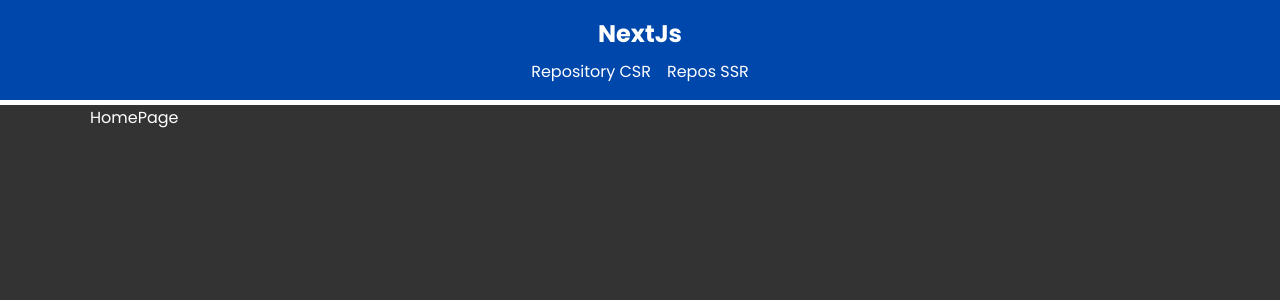
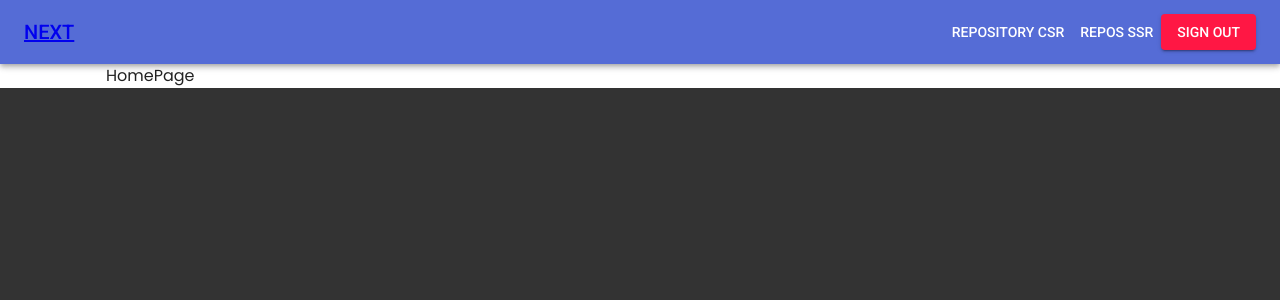
Before and after one commit to devdotfatima/Nextjs-Practice, a Next.js app: page / in a window 1280 px wide. Shown: the top 300 px of the page. Built offline with nearby package versions, Linux system fonts and the light colour scheme.

Commit message:
integrates mui styling in app

```diff
--- a/app/components/Header.tsx
+++ b/app/components/Header.tsx
@@ -1,18 +1,32 @@
-import Link from 'next/link';
+"use client";
+
+import Link from "next/link";
+import { useState, useEffect } from "react";
+import { signIn, signOut, useSession, getProviders } from "next-auth/react";
+import { AppBar, Toolbar, Typography, Button } from "@mui/material";
 
 const Header = () => {
   return (
-    <header className='header'>
-      <div className='container'>
-        <div className='logo'>
-          <Link href='/'>NextJs</Link>
-        </div>
-        <div className='links'>
-          <Link href='/reposCSR'>Repository CSR</Link>
-          <Link href='/repos'>Repos SSR</Link>
-        </div>
-      </div>
-    </header>
+    <AppBar position="static">
+      <Toolbar>
+
+          <Typography variant="h6" component="div" sx={{ flexGrow: 1 }}>
+          <Link  href="/">
+            NEXT
+            </Link>
+          </Typography>
+
+        <Button color="inherit" href="/reposCSR">
+          Repository CSR
+        </Button>
+        <Button color="inherit" href="/repos">
+          Repos SSR
+        </Button>
+        <Button variant="contained" color="error" onClick={()=>signOut()}>
+          Sign Out
+        </Button>
+      </Toolbar>
+    </AppBar>
   );
 };
 export default Header;
--- /dev/null
+++ b/app/createEmotionCache.ts
@@ -0,0 +1,19 @@
+import createCache from '@emotion/cache';
+
+const isBrowser = typeof document !== 'undefined';
+
+// On the client side, Create a meta tag at the top of the <head> and set it as insertionPoint.
+// This assures that MUI styles are loaded first.
+// It allows developers to easily override MUI styles with other styling solutions, like CSS modules.
+export default function createEmotionCache() {
+  let insertionPoint;
+
+  if (isBrowser) {
+    const emotionInsertionPoint = document.querySelector<HTMLMetaElement>(
+      'meta[name="emotion-insertion-point"]',
+    );
+    insertionPoint = emotionInsertionPoint ?? undefined;
+  }
+
+  return createCache({ key: 'mui-style', insertionPoint });
+}
--- a/app/layout.tsx
+++ b/app/layout.tsx
@@ -1,7 +1,18 @@
+"use client"
 import './globals.css';
 import { Poppins } from 'next/font/google';
 import Header from './components/Header';
+import { ThemeProvider } from '@mui/material/styles';
+import CssBaseline from '@mui/material/CssBaseline';
+import { CacheProvider, EmotionCache } from '@emotion/react';
+import { AppProps } from 'next/app';
+import theme  from './theme';
+import createEmotionCache from './createEmotionCache';
 
+const clientSideEmotionCache = createEmotionCache();
+export interface MyAppProps extends AppProps {
+  emotionCache?: EmotionCache;
+}
 const poppins = Poppins({
   weight: ['400', '700'],
   subsets: ['latin'],
@@ -14,10 +25,15 @@
 export default function RootLayout({children,}: {children: React.ReactNode}) {
   return (
     <html lang='en'>
-    <body className={poppins.className}>
-      <Header />
-      <main className='container'>{children}</main>
-    </body>
+      <CacheProvider  value={clientSideEmotionCache}>
+      <ThemeProvider theme={theme}>
+        <CssBaseline />
+        <body className={poppins.className}>
+          <Header />
+          <main className='container'>{children}</main>
+        </body>
+        </ThemeProvider>
+    </CacheProvider>
   </html>
   )
 }
--- /dev/null
+++ b/app/theme.ts
@@ -0,0 +1,30 @@
+import { Roboto } from 'next/font/google';
+import { createTheme } from '@mui/material/styles';
+import { red } from '@mui/material/colors';
+
+export const roboto = Roboto({
+  weight: ['300', '400', '500', '700'],
+  subsets: ['latin'],
+  display: 'swap',
+  fallback: ['Helvetica', 'Arial', 'sans-serif'],
+});
+
+// Create a theme instance.
+const theme = createTheme({
+  palette: {
+    primary: {
+      main: '#556cd6',
+    },
+    secondary: {
+      main: '#19857b',
+    },
+    error: {
+      main: red.A400,
+    },
+  },
+  typography: {
+    fontFamily: roboto.style.fontFamily,
+  },
+});
+
+export default theme;
```
Also changed, not shown: package.json (+9 -0 lines), 1 other file (tests, documents, lock files or other folders).
